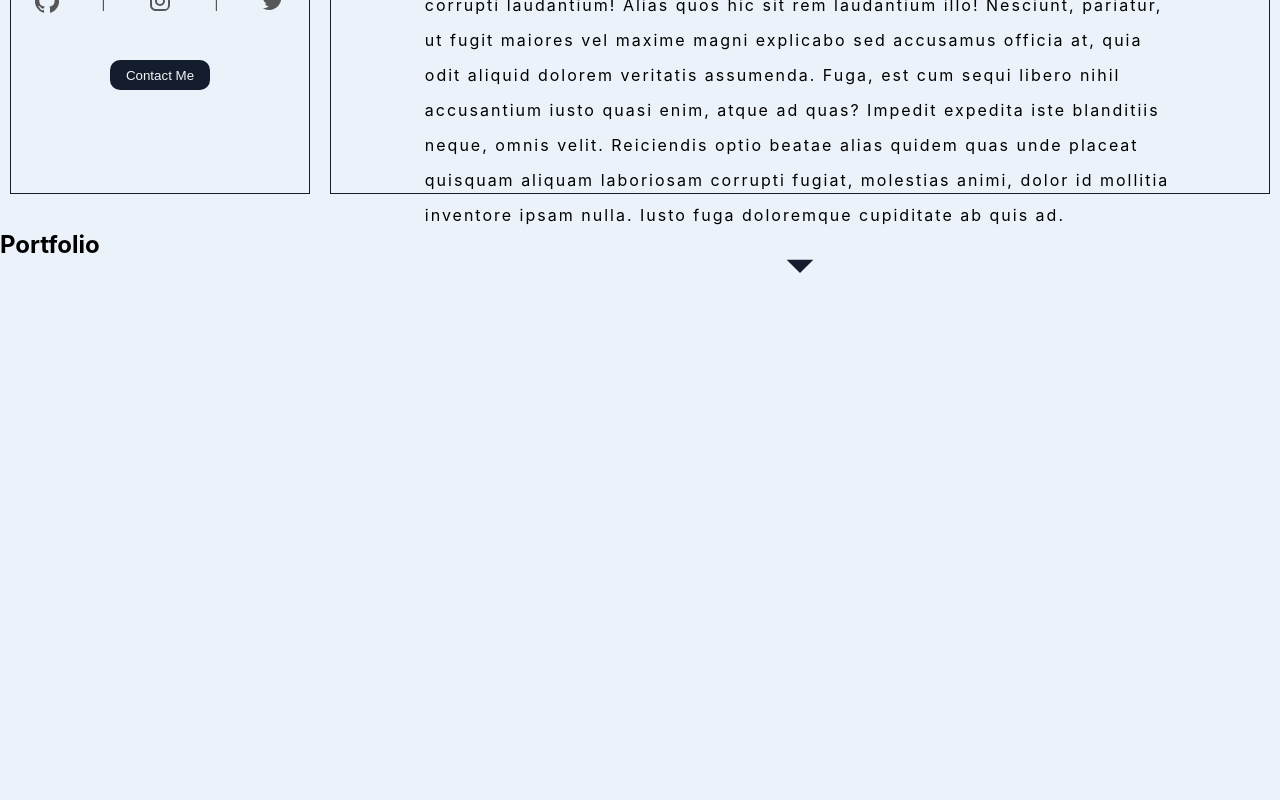
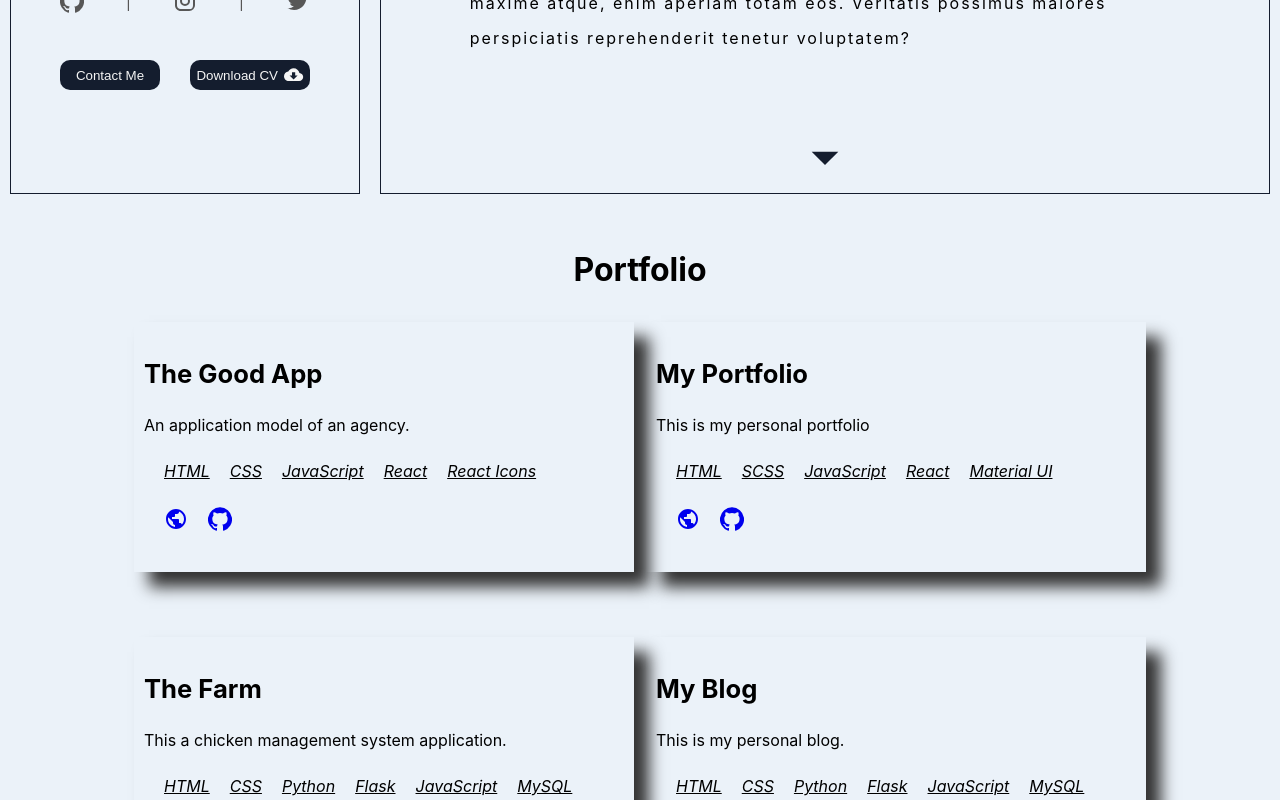
Before and after one commit to steveshammah/my-portfolio, a React (Create React App) app: page / in a window 1280 px wide. Shown: the part 560-1360 px from the top of the page. Built offline with nearby package versions, Linux system fonts and the light colour scheme.

Commit message:
Projects section

```diff
--- a/src/components/Contact/Contact.jsx
+++ b/src/components/Contact/Contact.jsx
@@ -1,7 +1,5 @@
 import "./Contact.scss";
 import {
-  AlternateEmailOutlined,
-  EmailSharp,
   EmailTwoTone,
   FlagTwoTone,
   Home,
--- a/src/components/Contact/Contact.scss
+++ b/src/components/Contact/Contact.scss
@@ -2,7 +2,7 @@
 
 .contactMe {
   height: 80vh;
-  background-color: $secondaryColor;
+  // background-color: $secondaryColor;
   display: flex;
   flex-direction: column;
   align-items: flex-start;
@@ -35,6 +35,10 @@
       width: 60%;
       height: 100%;
 
+      > * {
+        box-shadow: 15px 15px 15px #333;
+      }
+
       span {
         display: flex;
         justify-content: space-between;
@@ -66,6 +70,7 @@
         outline: none;
         border: none;
         margin-top: 30px;
+        cursor: pointer;
       }
     }
 
--- a/src/components/Header/Header.media.scss
+++ b/src/components/Header/Header.media.scss
@@ -1,4 +1,4 @@
-@media screen and (max-width: 480px) {
+@media only screen and (max-width: 600px) {
   header {
     // display: none;
 
--- a/src/components/Intro/Intro.jsx
+++ b/src/components/Intro/Intro.jsx
@@ -4,8 +4,9 @@ import {
   Twitter,
   GitHub,
   Instagram,
-  ArrowDownward,
   ArrowDropDown,
+  CloudDownload,
+  // DeleteIcon,
 } from "@material-ui/icons";
 
 export const Intro = () => {
@@ -38,6 +39,11 @@ export const Intro = () => {
             <a href='#contact'>
               <button>Contact Me</button>
             </a>
+            <a href=''>
+              <button className='cv-download'>
+                Download CV <CloudDownload className='icon' />
+              </button>
+            </a>{" "}
           </div>
         </div>
       </div>
@@ -56,20 +62,12 @@ export const Intro = () => {
           vitae deserunt molestiae, magni natus sequi delectus incidunt
           perferendis repudiandae dolorem maxime atque, enim aperiam totam eos.
           Veritatis possimus maiores perspiciatis reprehenderit tenetur
-          voluptatem? Modi, exercitationem asperiores amet dolores iusto ipsum
-          ipsa fugit obcaecati quisquam animi quia explicabo aliquam quam
-          provident commodi voluptatum corrupti laudantium! Alias quos hic sit
-          rem laudantium illo! Nesciunt, pariatur, ut fugit maiores vel maxime
-          magni explicabo sed accusamus officia at, quia odit aliquid dolorem
-          veritatis assumenda. Fuga, est cum sequi libero nihil accusantium
-          iusto quasi enim, atque ad quas? Impedit expedita iste blanditiis
-          neque, omnis velit. Reiciendis optio beatae alias quidem quas unde
-          placeat quisquam aliquam laboriosam corrupti fugiat, molestias animi,
-          dolor id mollitia inventore ipsam nulla. Iusto fuga doloremque
-          cupiditate ab quis ad.
+          voluptatem?
         </p>
 
-        <ArrowDropDown className='icon' />
+        <a href='#portfolio'>
+          <ArrowDropDown className='icon' />
+        </a>
       </div>
     </div>
   );
--- a/src/components/Intro/Intro.scss
+++ b/src/components/Intro/Intro.scss
@@ -14,13 +14,14 @@
   }
 
   .leftContainer {
-    width: 300px;
+    width: 350px;
     display: flex;
     flex-direction: column;
     align-items: center;
     justify-content: space-between;
     padding: 10px 0px;
     color: rgb(87, 87, 87);
+    // background-color: red;
 
     img {
       height: 200px;
@@ -68,9 +69,12 @@
       // background-color: aqua;
       display: flex;
       align-items: center;
-      justify-content: center;
+      justify-content: space-between;
 
-      > a > button {
+      a {
+        text-decoration: none;
+
+        button {
           height: 30px;
           width: 100px;
           border-radius: 10px;
@@ -79,6 +83,17 @@
           border: none;
           background-color: $mainColor;
           color: whitesmoke;
+        }
+      }
+      .cv-download {
+        width: 120px;
+        display: flex;
+        align-items: center;
+        justify-content: space-evenly;
+
+        .icon {
+          font-size: 1.2rem;
+        }
       }
     }
   }
--- a/src/components/Portfolio/Portfolio.jsx
+++ b/src/components/Portfolio/Portfolio.jsx
@@ -1,9 +1,71 @@
 import "./Portfolio.scss";
+import { GitHub, Public } from "@material-ui/icons";
 
 export const Portfolio = () => {
+  const projects = [
+    {
+      name: "The Good App",
+      stack: ["HTML", "CSS", "JavaScript", "React", "React Icons"],
+      image: "",
+      description: "An application model of an agency. ",
+      git: "thegoodapp",
+      url: "thecomapanyke.netlify.app",
+    },
+    {
+      name: "My Portfolio",
+      stack: ["HTML", "SCSS", "JavaScript", "React", "Material UI"],
+      image: "",
+      description: "This is my personal portfolio",
+      git: "my-portfolio",
+      url: "steveshammah.netlify.app",
+    },
+    ,
+    {
+      name: "The Farm",
+      stack: ["HTML", "CSS", "Python", "Flask", "JavaScript", "MySQL"],
+      image: "",
+      description: "This a chicken management system application.",
+      git: "theFarm",
+      url: "",
+    },
+    {
+      name: "My Blog",
+      stack: ["HTML", "CSS", "Python", "Flask", "JavaScript", "MySQL"],
+      image: "",
+      description: "This is my personal blog.",
+      git: "blog-2.0",
+      url: "",
+    },
+  ];
   return (
-    <div className='portfolioContainer'>
+    <div className='portfolioContainer' id='portfolio'>
       <h2>Portfolio</h2>
+      <div className='projectsContainer'>
+        {projects.map((project) => {
+          return (
+            <div className='project'>
+              <h3>{project.name}</h3>
+              <p>{project.description}</p>
+              <span>
+                {project.stack.map((item) => (
+                  <i>{item}</i>
+                ))}
+              </span>
+
+              <span>
+                <a href={`https://${project.url}`} target='_blank'>
+                  <Public className='icon' />
+                </a>
+                <a
+                  href={`https://github.com/Shammah08/${project.git}`}
+                  target='_blank'>
+                  <GitHub className='icon' />
+                </a>
+              </span>
+            </div>
+          );
+        })}
+      </div>
     </div>
   );
 };
--- a/src/components/Portfolio/Portfolio.scss
+++ b/src/components/Portfolio/Portfolio.scss
@@ -1,4 +1,50 @@
 .portfolioContainer {
   background-color: #ebf2f9;
-  height: 80vh;
+  // background-color: red;
+  padding-top: 20px;
+  height: 90vh;
+  display: flex;
+  flex-direction: column;
+  align-items: center;
+  h2 {
+    font-size: 2rem;
+  }
+
+  .projectsContainer {
+    display: flex;
+    flex-wrap: wrap;
+    justify-content: space-around;
+    align-items: center;
+    width: 80%;
+    height: 90%;
+    // background-color: aqua;
+
+    .project {
+      width: 500px;
+      height: 250px;
+      // background-color: yellow;
+      padding: 10px;
+      display: flex;
+      flex-direction: column;
+      justify-content: space-evenly;
+      box-shadow: 15px 15px 15px #333;
+
+      h3 {
+        font-size: 1.6rem;
+      }
+      p {
+        font-size: 1rem;
+      }
+      span {
+        display: flex;
+        width: 100%;
+
+        > * {
+          margin-left: 20px;
+          text-decoration: underline;
+          cursor: pointer;
+        }
+      }
+    }
+  }
 }
```
Also changed, not shown: 1 other file (tests, documents, lock files or other folders). Lines whose indentation alone changed are shown as unchanged.
